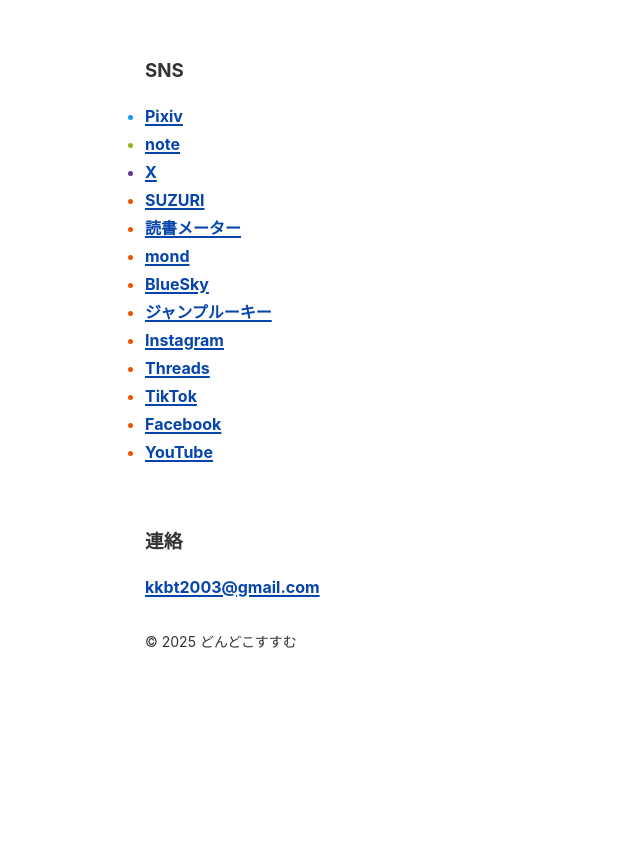
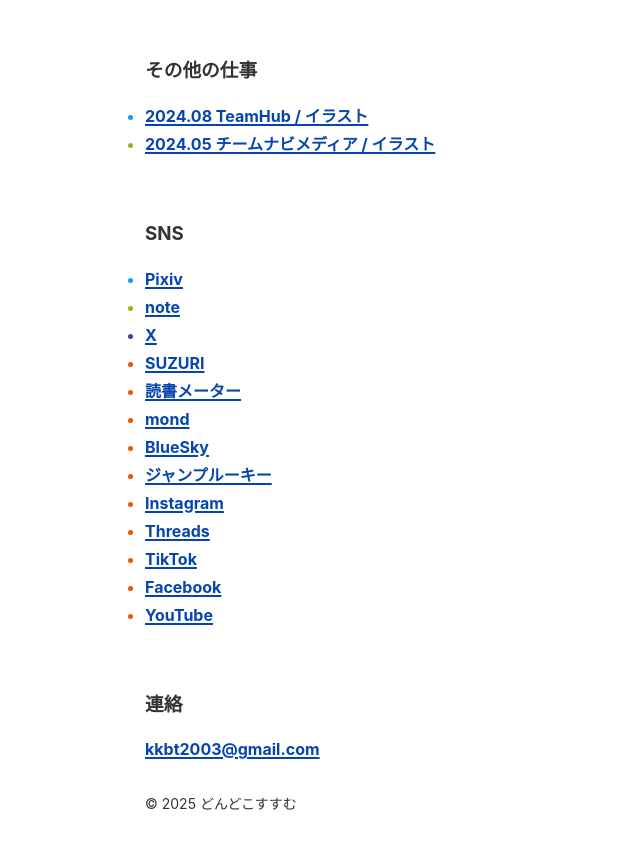
Before and after one commit to dondoko-susumu/dondoko-web-v3, a Gatsby site: page / in a window 1280 px wide. Shown: the part 1228-2074 px from the top of the page, without its empty margins (95-735 px from the left). Before the commit the page ends 1912 px from the top, so only its background shows below. Built offline with nearby package versions, Linux system fonts and the light colour scheme; Gatsby itself is replaced by a stand-in of ours.

Commit message:
「その他の仕事」セクションを追加し、作業リンクを表示するように修正。リンクにrel="noreferrer"属性を追加。

```diff
--- a/src/pages/index.js
+++ b/src/pages/index.js
@@ -42,6 +42,21 @@
   {
     text: "2024.09「河川敷レトロ」 / リアルサウンドブック",
     url: "https://realsound.jp/book/2024/09/post-1792381.html",
+    description:
+      "",
+  },
+]
+
+const worklinks = [
+  {
+    text: "2024.08 TeamHub / イラスト",
+    url: "https://cp.tmhub.jp/soccer-lp/",
+    description:
+      "",
+  },
+  {
+    text: "2024.05 チームナビメディア / イラスト",
+    url: "https://teamnavi.joynup.jp/2024/05/30/005003/",
     description:
       "",
   },
@@ -171,6 +186,7 @@
             className={styles.listItemLink}
             href={`${link.url}${utmParameters}`}
             target="_blank"
+            rel="noreferrer"
           >
             {link.text}
           </a>
@@ -186,6 +202,23 @@
             className={styles.listItemLink}
             href={`${link.url}${utmParameters}`}
             target="_blank"
+            rel="noreferrer"
+          >
+            {link.text}
+          </a>
+          <p className={styles.listItemDescription}>{link.description}</p>
+        </li>
+      ))}
+    </ul>
+    <ul className={styles.list}>
+      <h3>その他の仕事</h3>
+      {worklinks.map(link => (
+        <li key={link.url} className={styles.listItem}>
+          <a
+            className={styles.listItemLink}
+            href={`${link.url}${utmParameters}`}
+            target="_blank"
+            rel="noreferrer"
           >
             {link.text}
           </a>
@@ -201,6 +234,7 @@
             className={styles.listItemLink}
             href={`${link.url}${utmParameters}`}
             target="_blank"
+            rel="noreferrer"
           >
             {link.text}
           </a>
@@ -213,6 +247,7 @@
       className={styles.listItemLink}
       href={`mailto:kkbt2003@gmail.com`}
       target="_blank"
+      rel="noreferrer"
     >
       kkbt2003@gmail.com
     </a>
```
